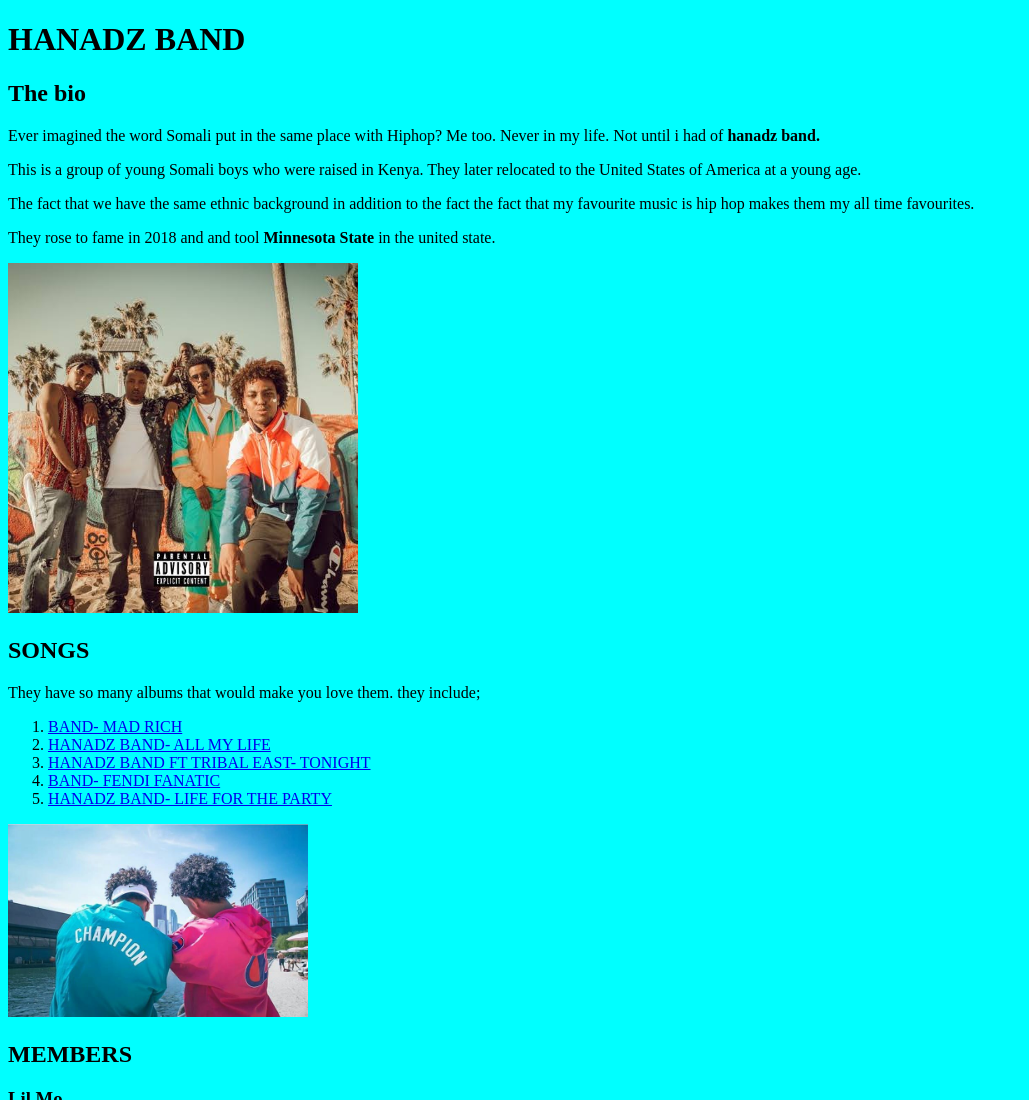
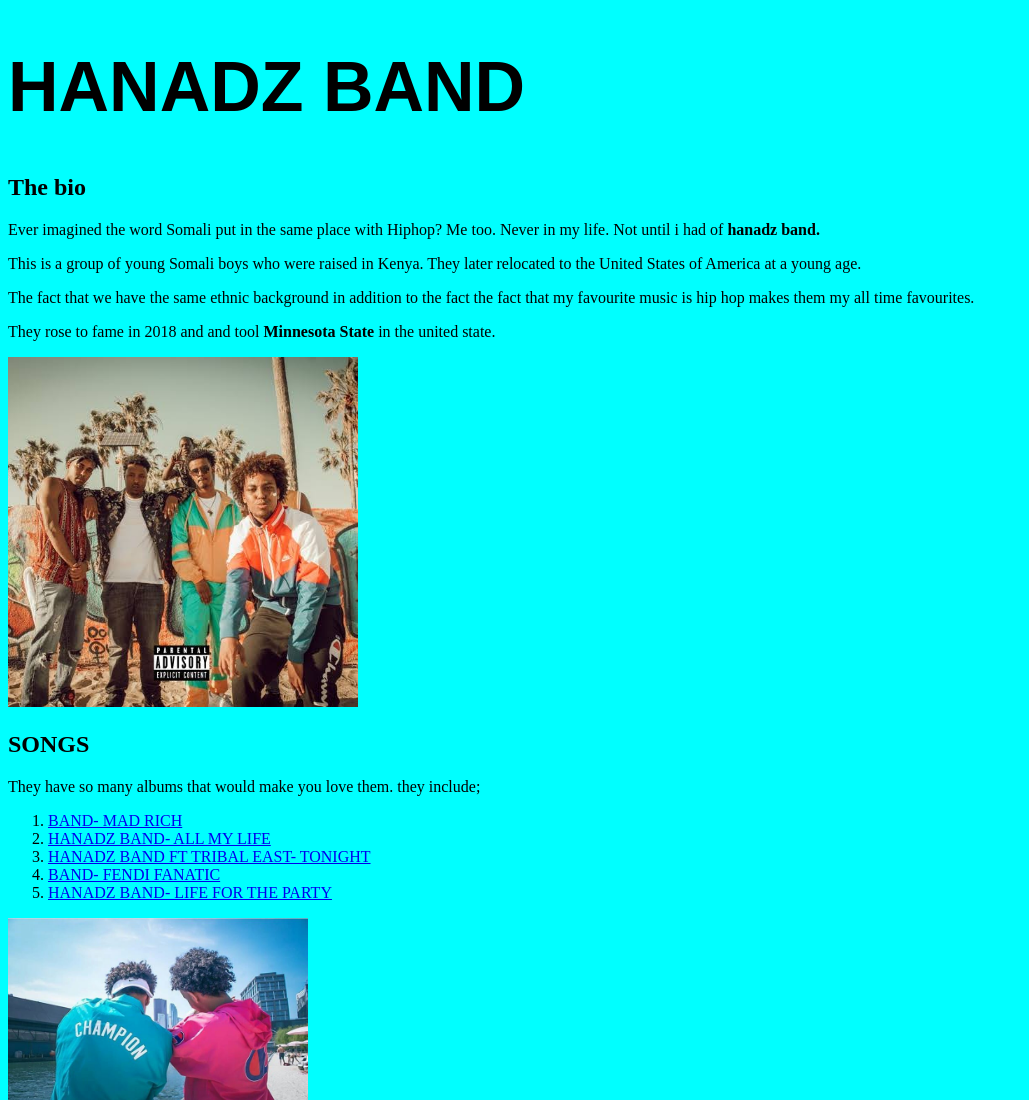
Before and after one commit to Binamin-hussein100/MY--FAVOURITE-BAND, a plain HTML site: page index.html in a window 1280 px wide. Shown: the top 1100 px of the page, without its empty margins (0-1029 px from the left). Drawn offline with Linux system fonts and the light colour scheme.

Commit message:
change font to sans-serif

```diff
--- a/index.css
+++ b/index.css
@@ -1,3 +1,7 @@
 body{
-    background-color: aqua ;
+    background-color: aqua;
 }
+h1{
+    font-size: 70px;
+    font-family: sans-serif;
+}
```
